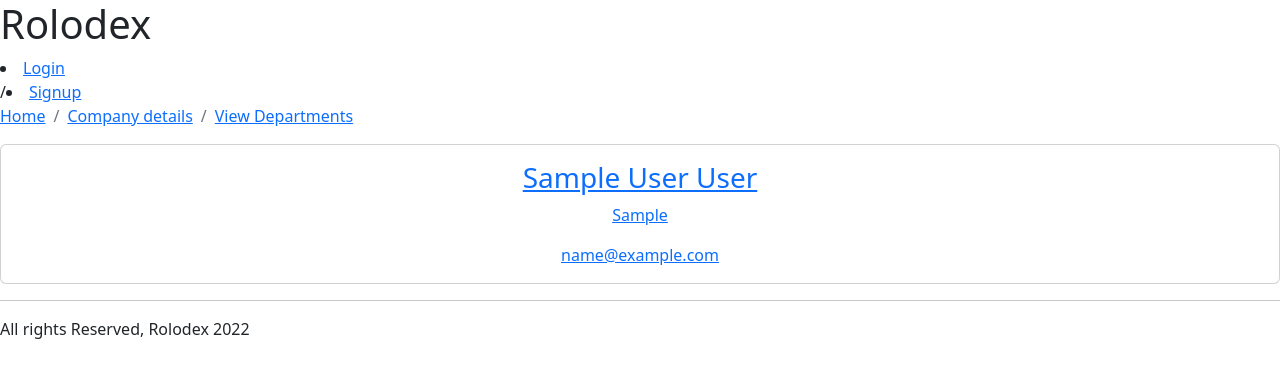
After one commit to Descotto/rolodex, a Django app: page /members/ in a window 1280 px wide. The commit adds this page. Shown: the top 378 px of the page. Run offline with Django 4.2, Linux system fonts and the light colour scheme; tables that the repository leaves empty hold one stand-in row (values such as "Sample post").

Commit message:
added members and members pages

```diff
--- a/dex/admin.py
+++ b/dex/admin.py
@@ -1,8 +1,7 @@
-from django.contrib import admin
 from django.contrib import admin
 
-from .models import Company, User
+from .models import Company, Member
 
 admin.site.register(Company)
-admin.site.register(User)
+admin.site.register(Member)
 # Register your models here.
--- a/dex/models.py
+++ b/dex/models.py
@@ -1,11 +1,12 @@
 from django.db import models
-
+from django.contrib.auth.models import User
 # Create your models here.
 
 
 
 
 class Company(models.Model):
+    user = models.ForeignKey(User, on_delete=models.CASCADE)
     name = models.CharField(max_length=200)
     description = models.CharField(max_length=200)
     address = models.CharField(max_length=200)
@@ -14,7 +15,7 @@ class Company(models.Model):
     def __str__(self):
         return f"{self.name}, {self.description}"
 
-class User(models.Model):
+class Member(models.Model):
     company = models.ForeignKey(Company, on_delete=models.CASCADE)
     name = models.CharField(max_length=200)
     address = models.CharField(max_length=200)
--- /dev/null
+++ b/dex/templates/base.html
@@ -0,0 +1,38 @@
+{% load static %}
+<!DOCTYPE html>
+<html lang="en">
+<head>
+    <meta charset="UTF-8">
+    <meta http-equiv="X-UA-Compatible" content="IE=edge">
+    <meta name="viewport" content="width=device-width, initial-scale=1.0">
+    <link rel="stylesheet" href="{% static 'style.css' %}">
+    <link href="https://cdn.jsdelivr.net/npm/bootstrap@5.2.3/dist/css/bootstrap.min.css" rel="stylesheet" integrity="sha384-rbsA2VBKQhggwzxH7pPCaAqO46MgnOM80zW1RWuH61DGLwZJEdK2Kadq2F9CUG65" crossorigin="anonymous">
+    <title>Dex</title>
+</head>
+<body>
+
+    <h1>Rolodex</h1>
+    {% if user.is_authenticated %}
+    <li class="breadcrumb-item active" aria-current="page"><a href="/user/{{user}}">{{user}}'s Profile</a></li>
+
+{% else %}
+    <li class="breadcrumb-item active" aria-current="page"><a href="{% url 'login' %}">Login</a></li>
+    <li class="breadcrumb-item active" aria-current="page"><a href="{% url 'signup' %}">Signup</a></li>
+{% endif %}
+    <nav aria-label="breadcrumb">
+        <ol class="breadcrumb">
+          <li class="breadcrumb-item"><a href="/">Home</a></li>
+          <li class="breadcrumb-item active" aria-current="page"><a href="/contact">Company details</a></li>
+          <li class="breadcrumb-item active" aria-current="page"><a href="/departments">View Departments</a></li>
+        </ol>
+    </nav>
+
+    {% block content %}
+    {% endblock %}
+
+    <footer>All rights Reserved, Rolodex 2022</footer>
+
+    <script src="https://cdn.jsdelivr.net/npm/@popperjs/core@2.11.6/dist/umd/popper.min.js" integrity="sha384-oBqDVmMz9ATKxIep9tiCxS/Z9fNfEXiDAYTujMAeBAsjFuCZSmKbSSUnQlmh/jp3" crossorigin="anonymous"></script>
+    <script src="https://cdn.jsdelivr.net/npm/bootstrap@5.2.3/dist/js/bootstrap.min.js" integrity="sha384-cuYeSxntonz0PPNlHhBs68uyIAVpIIOZZ5JqeqvYYIcEL727kskC66kF92t6Xl2V" crossorigin="anonymous"></script>
+</body>
+</html>
--- /dev/null
+++ b/dex/templates/users/members.html
@@ -0,0 +1,15 @@
+{% extends 'base.html' %}
+
+{% block content %}
+
+{% for member in members %}
+<div class="card text-center">
+<div class="card-body">
+<h3 class="card-title"><a href="{% url 'profile' member.id %}">{{ member.name }} {{ member.last_name }}</a></h3>
+<p class="card-text"> <a href="/companies">{{ member.department }} </a></p>
+<p class="card-text"> <a href="/">{{ member.email }}</a> </p>
+</div>
+</div>
+<hr>
+{% endfor %}
+{% endblock %}
--- a/dex/urls.py
+++ b/dex/urls.py
@@ -7,5 +7,12 @@ urlpatterns = [
     path('about/', views.about, name='about'),
     path('contact/', views.contact, name='contact'),
     path('team/', views.team, name='team'),
-    path('department/', views.department, name='department'),
+    path('departments/', views.department, name='department'),
+    path('singup/', views.singup, name='singup'),
+    path('profile/<int:member_id>/', views.profile, name='profile'),
+    path('members/', views.members_views, name='members_views'),
+    path('company/create/', views.CompanyCreate.as_view(), name='company_create'),
+    path('member/create/', views.MemberCreate.as_view(), name='member_create'),
+    path('logout/', views.logout_view, name="logout"),
+    path('signup/', views.signup, name='signup'),
 ]
--- a/dex/views.py
+++ b/dex/views.py
@@ -3,7 +3,41 @@ from django.shortcuts import render
 # Create your views here.
 from django.http import HttpResponse
 from django.template import loader
-from .models import User, Company
+from .models import Member, Company
+
+from django.contrib.auth.models import User
+# Add LoginForm to this line...
+from django.contrib.auth.forms import AuthenticationForm, UserCreationForm
+# ...and add the following line...
+from django.contrib.auth import authenticate, login, logout
+from django.contrib.auth.decorators import login_required
+from django.utils.decorators import method_decorator
+from django.views.generic.edit import CreateView, UpdateView, DeleteView
+from django.http import HttpResponseRedirect
+
+
+class CompanyCreate(CreateView):
+  model = Company
+  fields = '__all__'
+  success_url = '/companies'
+
+  def form_valid(self, form):
+    self.object = form.save(commit=False)
+    self.object.user = self.request.user
+    self.object.save()
+    return HttpResponseRedirect('/companies')
+
+class MemberCreate(CreateView):
+  model = Member
+  fields = '__all__'
+  success_url = '/members'
+
+  def form_valid(self, form):
+    self.object = form.save(commit=False)
+    self.object.user = self.request.user
+    self.object.save()
+    return HttpResponseRedirect('/members')
+
 
 
 
@@ -11,9 +45,16 @@ def index(request):
     companies = list(Company.objects.all())
     return render(request, "companies/index.html", { 'companies': companies })
 
+def members_views(request):
+    members = list(Member.objects.all())
+    return render(request, "users/members.html", { 'members': members})
 
 def about(request):
     return render(request, "dex/about.html")
+
+
+def singup(request):
+    return render(request, "dex/singup.html")
 
 
 def contact(request):
@@ -25,3 +66,26 @@ def team(request):
 
 def department(request):
     return render(request, "companies/department.html")
+
+
+def profile(request, member_id):
+    member = Member.objects.get(id=member_id)
+
+    return render(request, 'users/profile.html', {'member': member})
+
+
+def logout_view(request):
+    logout(request)
+    return HttpResponseRedirect('/cats')
+
+
+def signup(request):
+    if request.method == 'POST':
+        form = UserCreationForm(request.POST)
+        if form.is_valid():
+            user = form.save()
+            login(request, user)
+            return HttpResponseRedirect('/')
+    else:
+        form = UserCreationForm()
+        return render(request, 'signup.html', {'form': form})
```
Also changed, not shown: dex/templates/companies/index.html (+4 -11 lines), dex/templates/dex/company_form.html (added, +11 -0 lines), dex/templates/dex/member_form.html (added, +11 -0 lines), dex/templates/dex/singup.html (added, +13 -0 lines), dex/templates/signup.html (added, +10 -0 lines), dex/templates/users/profile.html (added, +15 -0 lines), dex/migrations/0002_rename_user_member_company_user.py (added).
